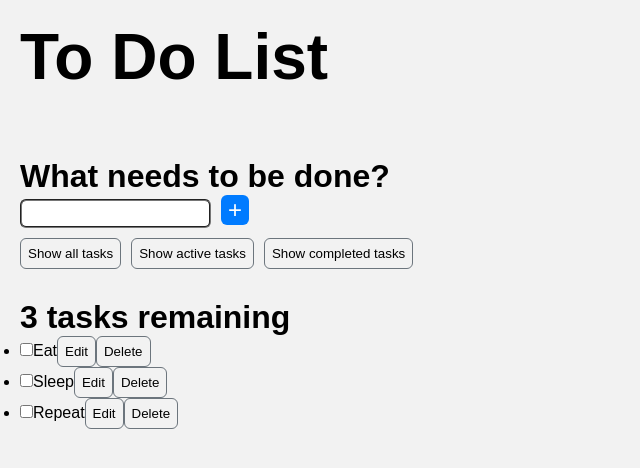
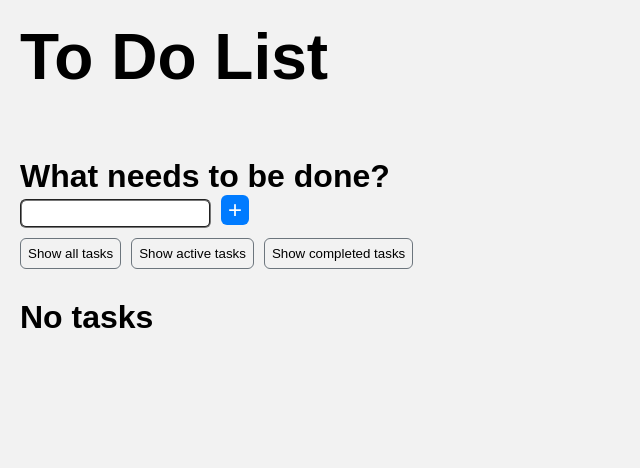
Before and after one commit to fribeiropaiva/todo-app, a React (Create React App) app: page / in a window 1280 px wide. Shown: the top 468 px of the page, without its empty margins (0-640 px from the left). Built offline with nearby package versions, Linux system fonts and the light colour scheme; the HTML template or start-up script is replaced by a standard one.

Commit message:
Add tasks' states

```diff
--- a/src/App.tsx
+++ b/src/App.tsx
@@ -1,7 +1,12 @@
-import React from 'react';
+import { useState } from 'react';
 import GlobalStyles from './styles/globalStyles';
 
 function App() {
+  const [activeTasks, setActiveTasks] = useState([]);
+  const [allTasks, setAllTasks] = useState([]);
+  const [completedTasks, setCompletedTasks] = useState([]);
+  const [tasksListHeader, setTasksListHeader] = useState('No tasks');
+
   return (
     <>
       <main>
@@ -14,8 +19,8 @@ function App() {
           <button>Show active tasks</button>
           <button>Show completed tasks</button>
         </div>
-        <h2>3 tasks remaining</h2>
-        <ul>
+        <h2>{tasksListHeader}</h2>
+        {/* <ul>
           <li>
             <input type='checkbox'></input>
             Eat
@@ -34,7 +39,7 @@ function App() {
             <button>Edit</button>
             <button>Delete</button>
           </li>
-        </ul>
+        </ul> */}
         <GlobalStyles />
       </main>
     </>
```
